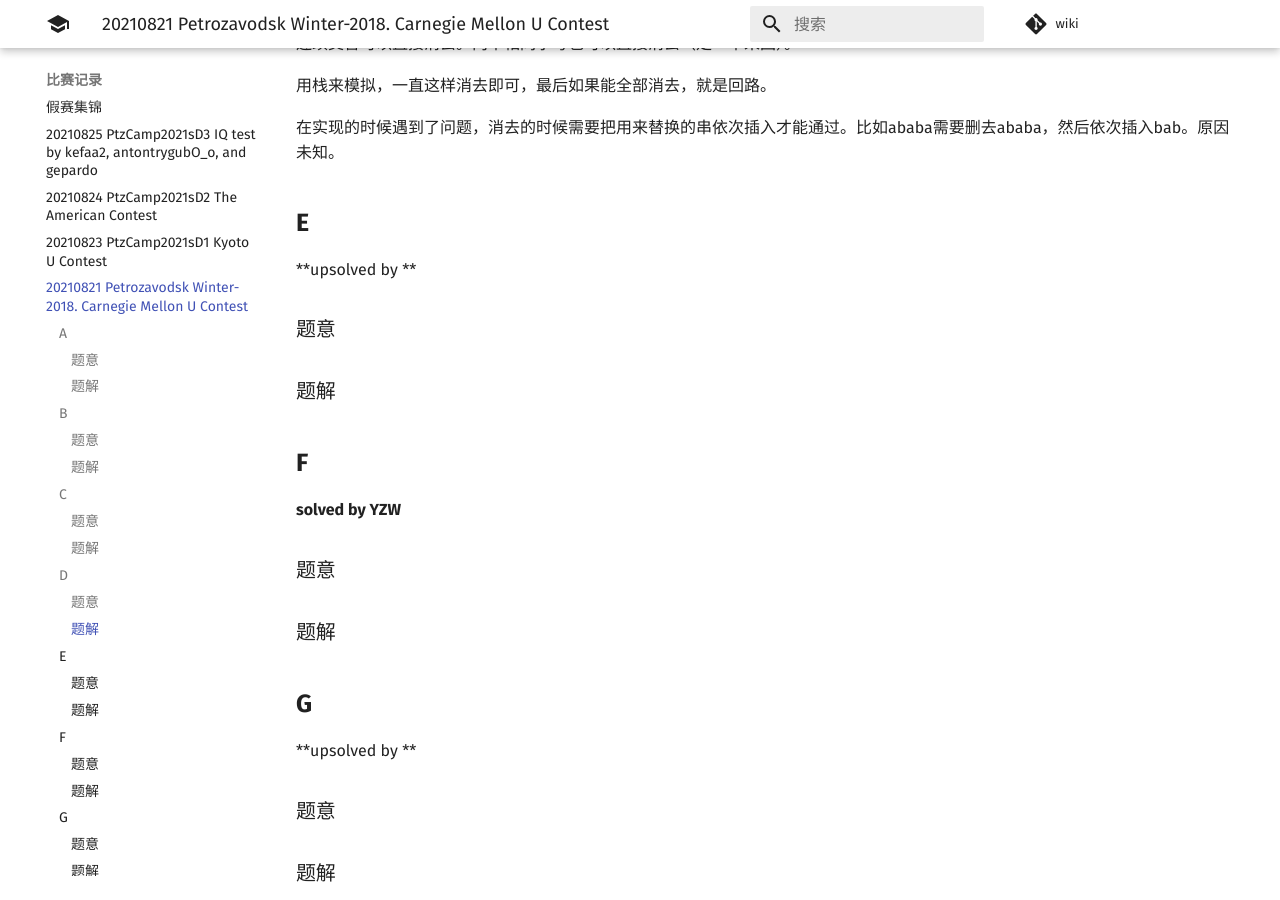
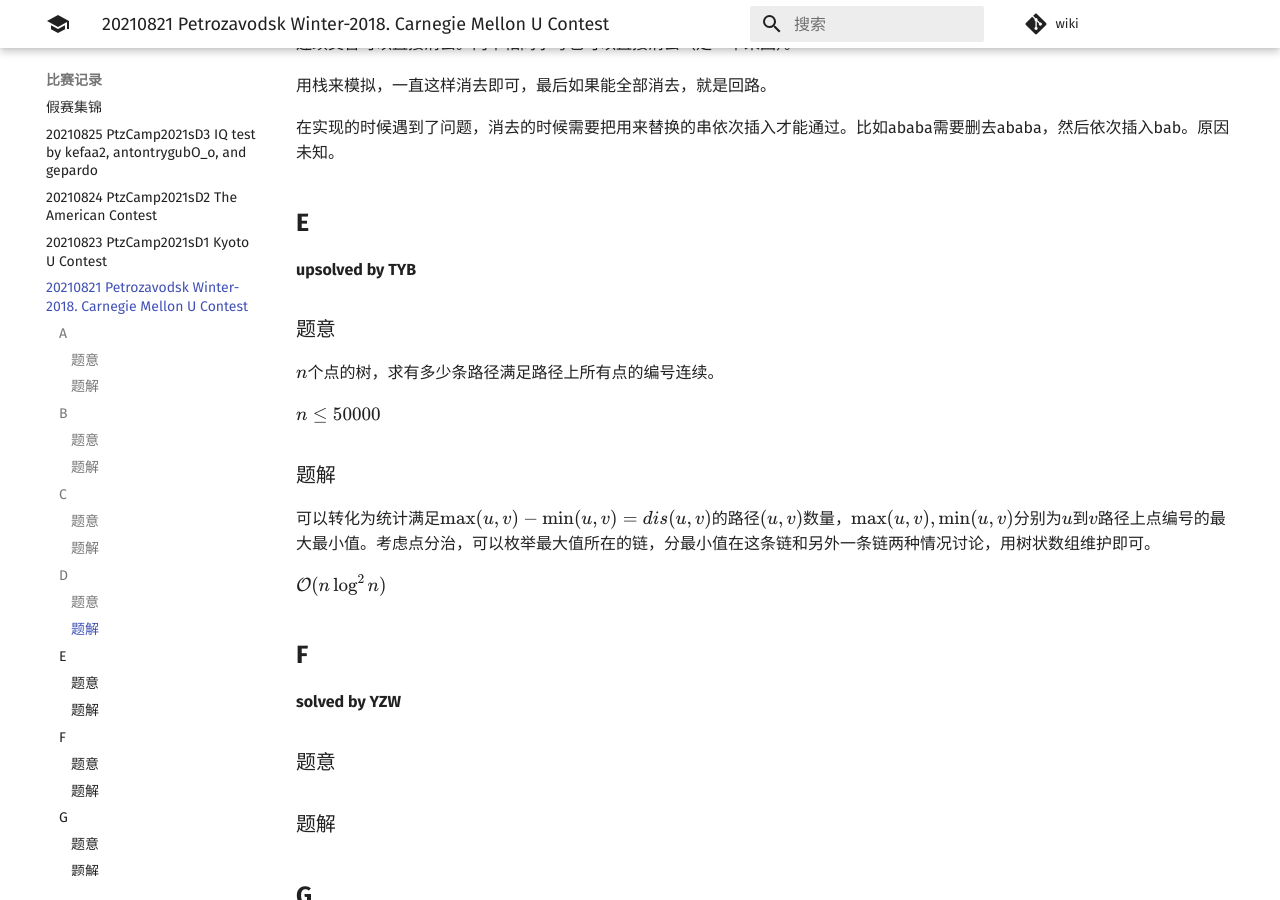
Before and after one commit to PoorMath/PoorMath.github.io, an MkDocs documentation site: the page built from docs/contest/20210821 Petrozavodsk Winter-2018. Carnegie Mellon U Contest.md, in a window 1280 px wide and 900 px high, scrolled down 1811 px. Built offline with MkDocs 1.6.1 and Material for MkDocs 9.7.7, drawn with Linux system fonts in a browser that asks for light colours; comment, search, counter and statistics services are not loaded.

Commit message:
Update 20210821 Petrozavodsk Winter-2018. Carnegie Mellon U Contest.md

```diff
--- a/docs/contest/20210821 Petrozavodsk Winter-2018. Carnegie Mellon U Contest.md
+++ b/docs/contest/20210821 Petrozavodsk Winter-2018. Carnegie Mellon U Contest.md
@@ -66,15 +66,19 @@ $1 \le len \le 10^5$
 
 ## **E**
 
-**upsolved by **
+**upsolved by TYB**
 
 ### 题意
 
+$n$个点的树，求有多少条路径满足路径上所有点的编号连续。
 
+$n\le50000$
 
 ### 题解
 
+可以转化为统计满足$\max(u,v)-\min(u,v)=dis(u,v)$的路径$(u,v)$数量，$\max(u,v),\min(u,v)$分别为$u$到$v$路径上点编号的最大最小值。考虑点分治，可以枚举最大值所在的链，分最小值在这条链和另外一条链两种情况讨论，用树状数组维护即可。
 
+$\mathcal{O}(n\log^2n)$
 
 ## **F**
 
```
Also changed, not shown: other parts of docs/contest/20210821 Petrozavodsk Winter-2018. Carnegie Mellon U Contest.md (+1 -1 lines).
